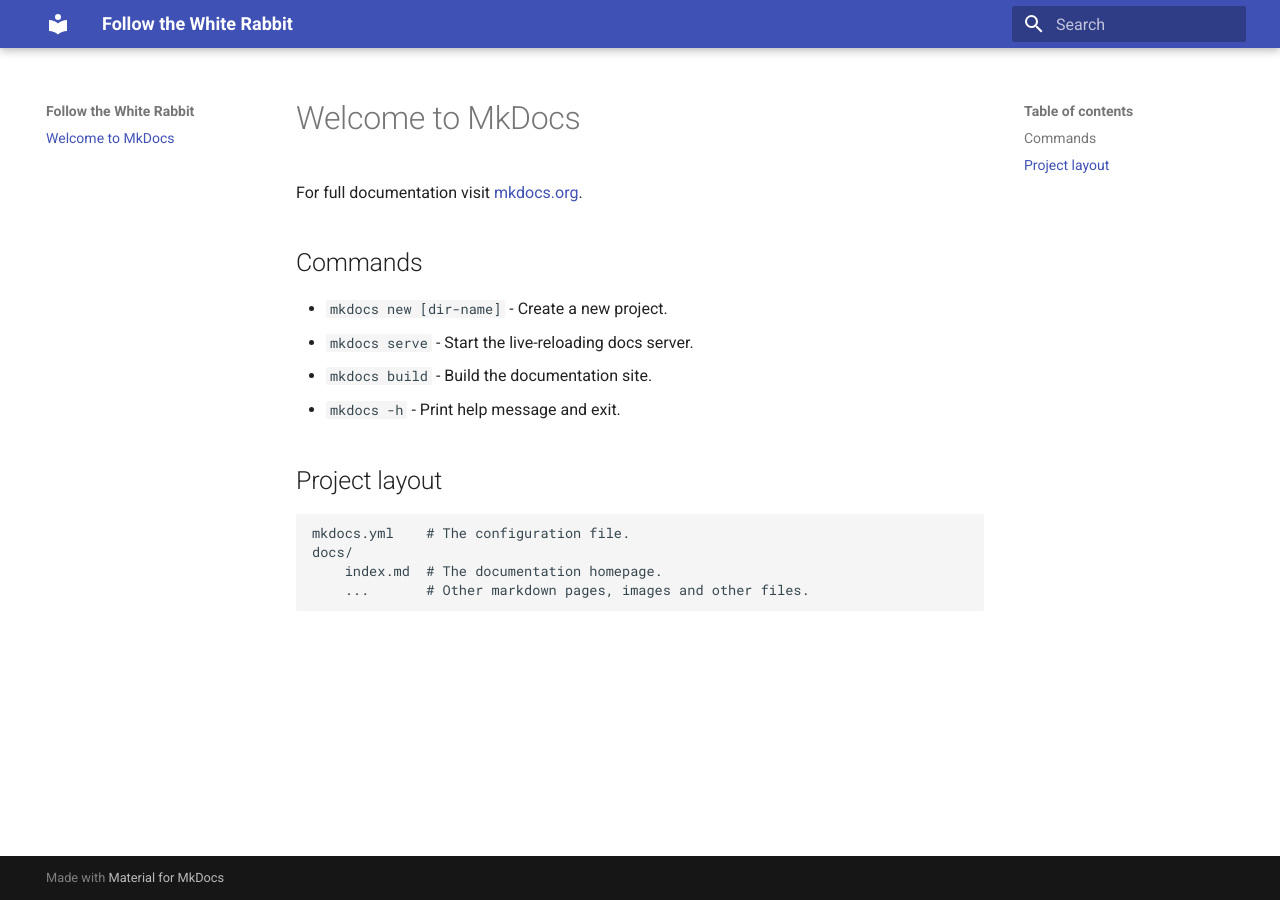
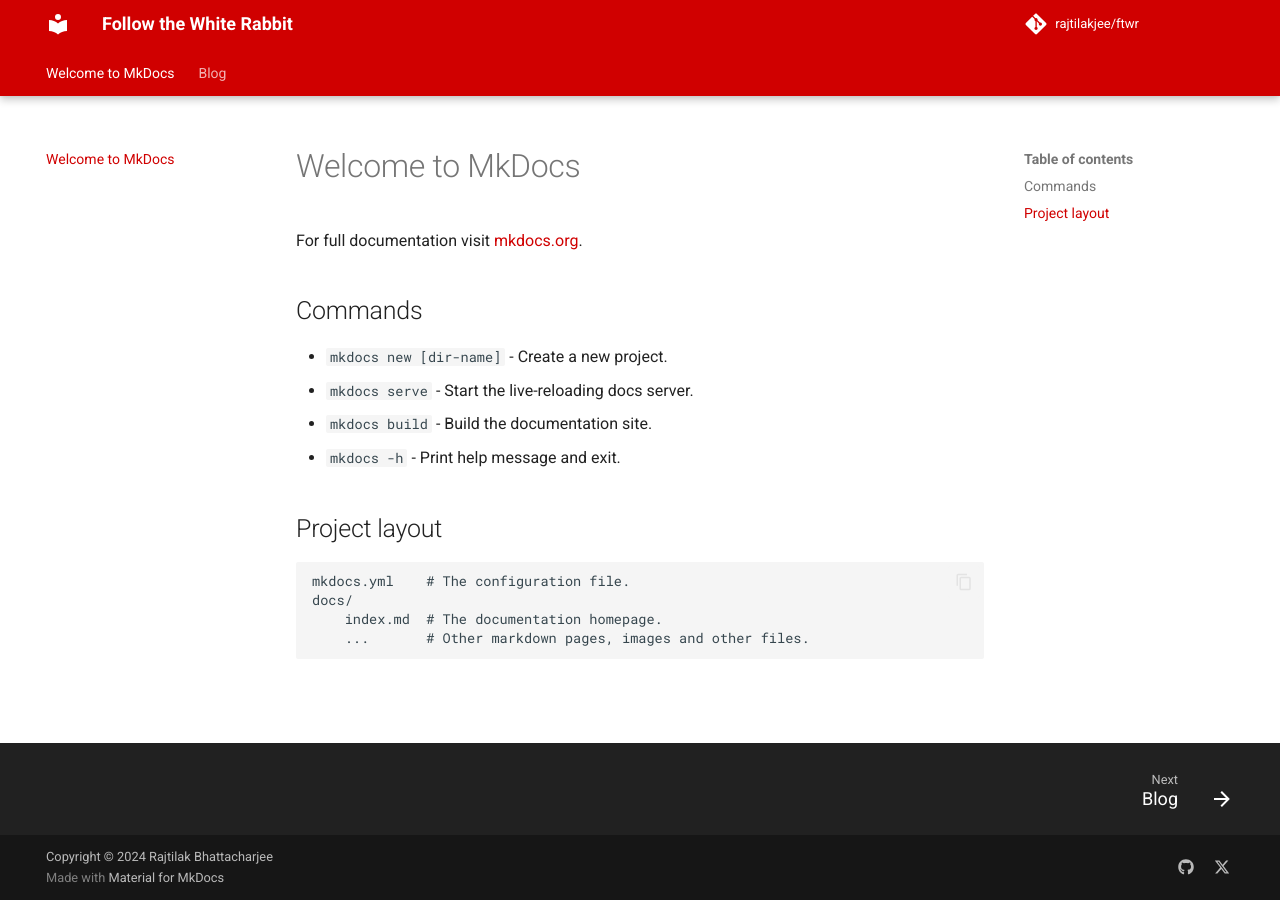
Before and after one commit to rajtilakjee/ftwr, an MkDocs documentation site: the page built from docs/index.md, in a window 1280 px wide. Built offline with MkDocs 1.6.1 and Material for MkDocs 9.7.7, drawn with Linux system fonts in a browser that asks for light colours; comment, search, counter and statistics services are not loaded.

Commit message:
Update site config

```diff
--- /dev/null
+++ b/docs/stylesheets/extra.css
@@ -0,0 +1,3 @@
+:root {
+    --md-primary-fg-color:        #d00000;
+  }
--- a/mkdocs.yml
+++ b/mkdocs.yml
@@ -1,4 +1,57 @@
+# Project information
 site_name: Follow the White Rabbit
+site_url: https://rajtilakjee.github.io/ftwr/
+site_author: Rajtilak Bhattacharjee
+site_description: >-
+  Personal blog, portfolio, musings.
 
+# Repository
+repo_name: rajtilakjee/ftwr
+repo_url: https://github.com/rajtilakjee/ftwr
+
+# Copyright
+copyright: Copyright &copy; 2024 Rajtilak Bhattacharjee
+
+# Configuration
 theme:
   name: material
+  features:
+    - content.code.annotate
+    - content.code.copy
+    - content.code.select
+    - content.tooltips
+    - navigation.footer
+    - navigation.indexes
+    - navigation.sections
+    - navigation.tabs
+    - navigation.tabs.sticky
+    - navigation.top
+    - navigation.tracking
+    - search.highlight
+    - search.share
+    - search.suggest
+    - toc.follow
+  palette:
+    - primary: custom
+  font:
+    text: Roboto
+    code: Roboto Mono
+  # favicon: assets/favicon.png
+  # icon:
+  #   logo: logo
+
+# Plugins
+plugins:
+  - blog
+
+# Additional CSS
+extra_css:
+  - stylesheets/extra.css
+
+# Additional configuration
+extra:
+  social:
+    - icon: fontawesome/brands/github
+      link: https://github.com/rajtilakjee
+    - icon: fontawesome/brands/x-twitter
+      link: https://x.com/rajtilakjee
```
Also changed, not shown: README.md (+1 -1 lines), docs/blog/index.md (added, +1 -0 lines), 2 other files.
